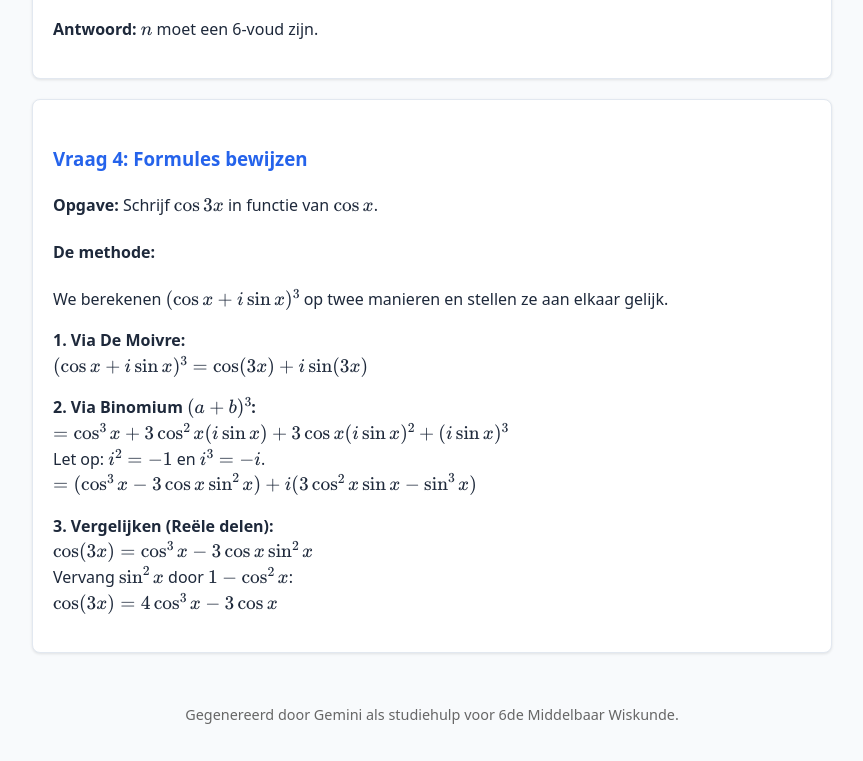
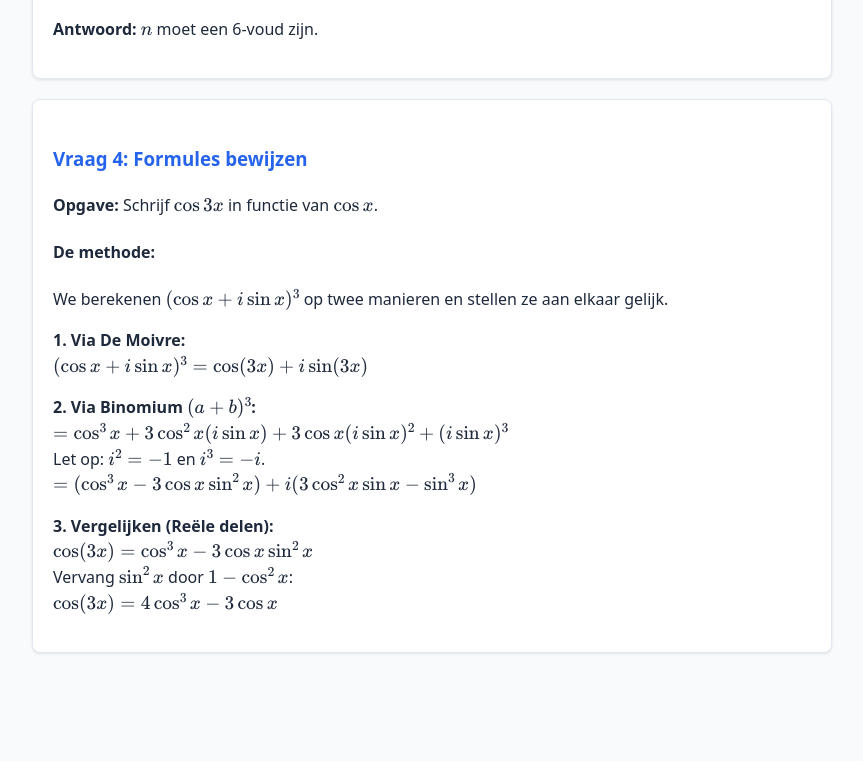
Before and after one commit to iljod/integrale-study-guide, a plain HTML site: page index.html in a window 1280 px wide. Shown: the part 2105-2866 px from the top of the page, without its empty margins (208-1071 px from the left). After the commit the page ends 2798 px from the top, so only its background shows below. Drawn offline with nearby package versions, Linux system fonts and the light colour scheme.

Commit message:
Remove footer from index.html
Removed footer section from the HTML document.

```diff
--- a/index.html
+++ b/index.html
@@ -244,12 +244,6 @@
             $\cos(3x) = 4\cos^3 x - 3\cos x$</p>
         </div>
     </section>
-
-    <footer>
-        <p style="text-align: center; color: #666; font-size: 0.9em; margin-top: 50px;">
-            Gegenereerd door Gemini als studiehulp voor 6de Middelbaar Wiskunde.
-        </p>
-    </footer>
 </div>
 
 </body>
```
